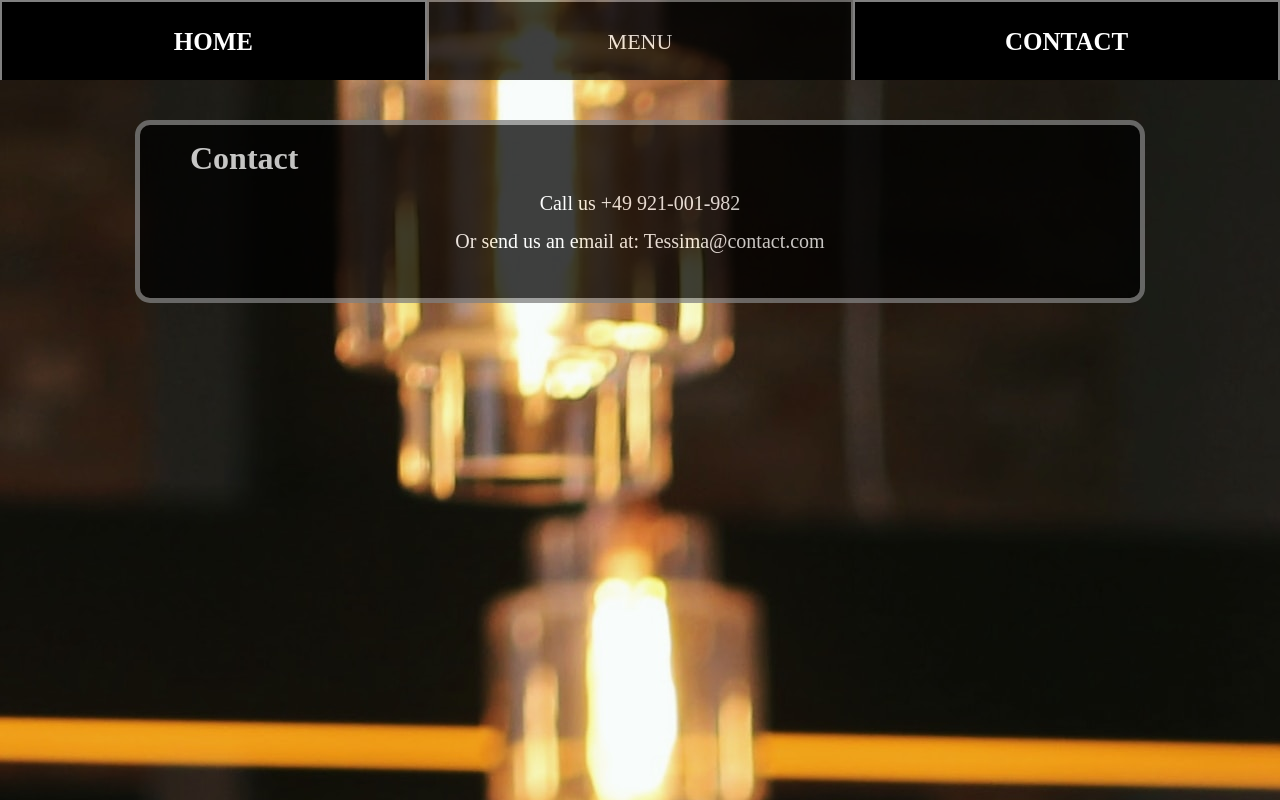
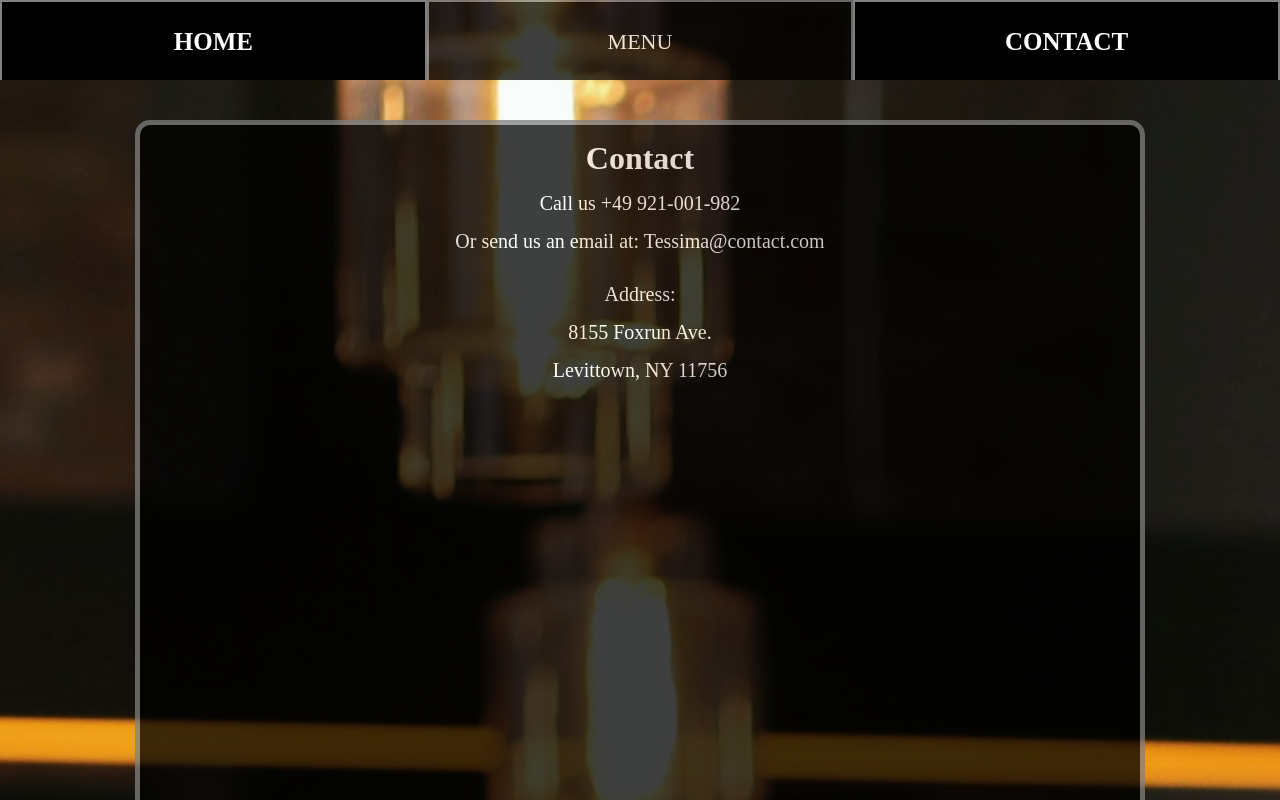
Before and after one commit to DariuszK92/restaurant-page, a website built with webpack: page dist/index.html in a window 1280 px wide. Both pictures are taken after a click on the element "CONTACT". Built offline with nearby package versions, Linux system fonts and the light colour scheme.

Commit message:
contact webpage styling

```diff
--- a/package.json
+++ b/package.json
@@ -18,8 +18,13 @@
   "homepage": "https://github.com/DariuszK92/restaurant-page#readme",
   "devDependencies": {
     "css-loader": "^6.7.3",
+    "source-map-loader": "^4.0.1",
     "style-loader": "^3.3.2",
     "webpack": "^5.77.0",
     "webpack-cli": "^5.0.1"
+  },
+  "dependencies": {
+    "@googlemaps/js-api-loader": "^1.15.1",
+    "load-google-maps-api": "^2.0.2"
   }
 }
--- a/src/contact.js
+++ b/src/contact.js
@@ -1,4 +1,4 @@
-
+import { Loader } from '@googlemaps/js-api-loader';
 
 function createContact(){
   const card = document.querySelector('.card');
@@ -8,17 +8,50 @@ function createContact(){
   const telephone = document.createElement('div');
   telephone.innerText = "Call us +49 921-001-982"
   const email = document.createElement('div');
-  email.innerText = "Or send us an email at: Tessima@contact.com"
-  const local = document.createElement('div');
-  local.setAttribute('id', 'map');
+  email.innerText = "Or send us an email at: Tessima@contact.com";
   card.appendChild(title)
   card.appendChild(telephone)
   card.appendChild(email)
+  const empty = document.createElement('div');
+  empty.innerText = "   "
+  card.appendChild(empty);
+  const address = document.createElement('div');
+  address.innerText = "Address:"
+  card.appendChild(address);
+  const address2 = document.createElement('div');
+  address2.innerText = "8155 Foxrun Ave."
+  card.appendChild(address2);
+  const address3 = document.createElement('div');
+  address3.innerText = "Levittown, NY 11756"
+  card.appendChild(address3);
+
+  const local = document.createElement('div');
+  local.setAttribute('id', 'map');
   card.appendChild(local)
 
 
+  const loader = new Loader({
+    apiKey: "",
+    version: "weekly",
+    libraries: ["places"]
+  });
 
+  const mapOptions = {
+    center: {
+      lat: 40.785, lng: -73.968
+    },
+    zoom: 16,
+  };
 
+  // Promise
+  loader
+    .load()
+    .then((google) => {
+      new google.maps.Map(document.getElementById("map"), mapOptions);
+    })
+    .catch(e => {
+      // do something
+    });
 
 
 };
--- a/src/home.js
+++ b/src/home.js
@@ -23,8 +23,6 @@ function createHome(){
 
 
 
-
-
 }
 
 export default createHome
--- a/src/index.js
+++ b/src/index.js
@@ -1,4 +1,5 @@
 import initializeWebsite from "./website";
 import './style.css';
 
+
 initializeWebsite();
--- a/src/style.css
+++ b/src/style.css
@@ -76,6 +76,7 @@ body{
     height: auto;
     font-size: 32px;
     margin-top: 15px;
+    text-align: center;
 }
 
 .card > div{
@@ -141,3 +142,9 @@ body{
     object-fit: contain;
     background-image: url(/src/pizza.jpg);
   }
+
+
+ #map {
+  width: 90%;
+  height: 500px;
+}
--- a/src/website.js
+++ b/src/website.js
@@ -71,4 +71,6 @@ function createMain(){
 
 
 
+
+
   export default initializeWebsite;
--- a/webpack.config.js
+++ b/webpack.config.js
@@ -18,6 +18,11 @@ module.exports = {
        test: /\.(png|svg|jpg|jpeg|gif)$/i,
        type: 'asset/resource',
      },
+     {
+      test: /\.js$/,
+      enforce: "pre",
+      use: ["source-map-loader"],
+    },
     ],
   },
 };
```
Also changed, not shown: dist/index.html, dist/main.js, 1 other file.
